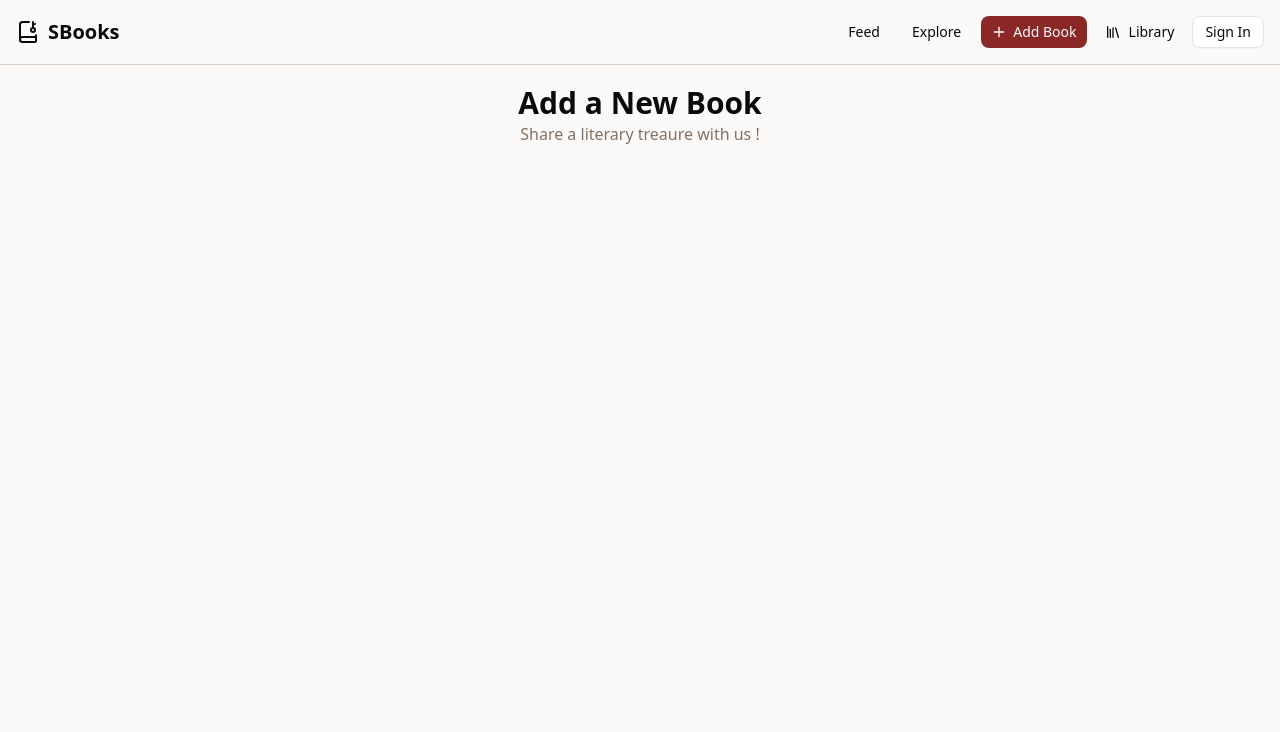
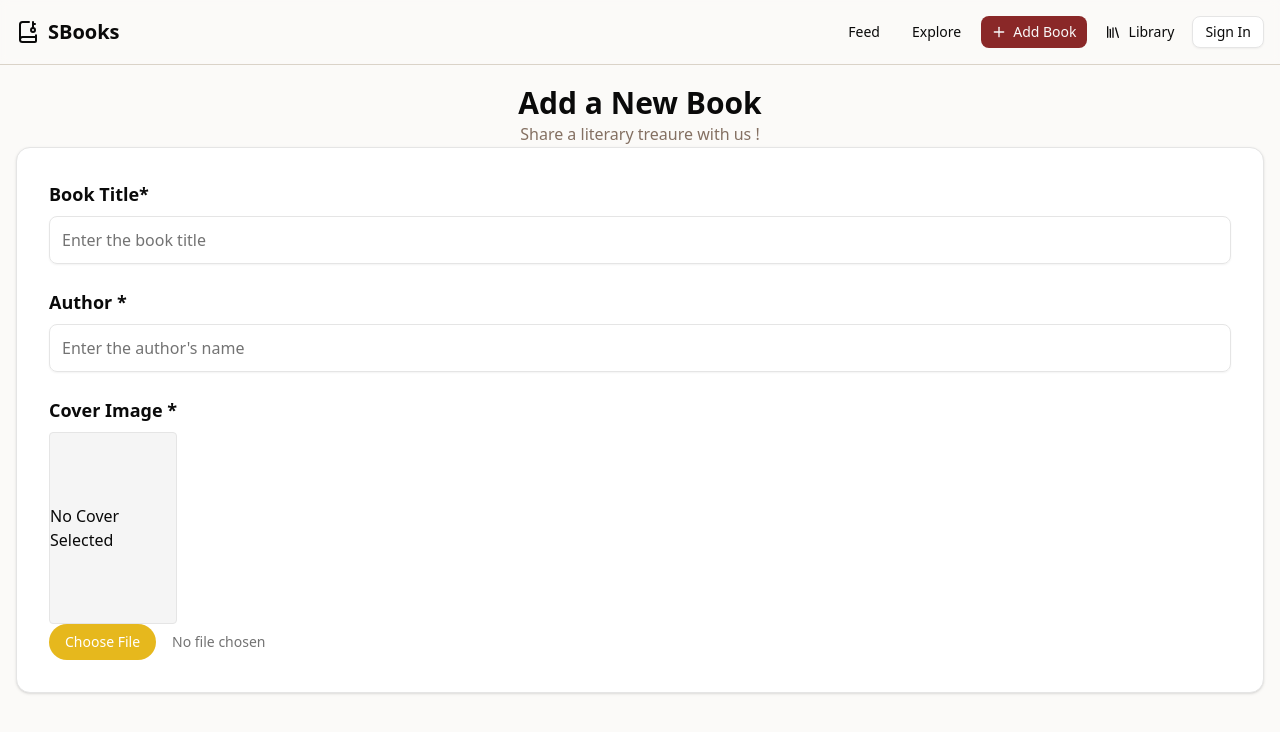
Before and after one commit to shuraimbalochofficial/s-books, a Next.js app: page /add-book in a window 1280 px wide. Shown: the top 732 px of the page. Built offline with nearby package versions, Linux system fonts and the light colour scheme; no server answers.

Commit message:
Add files via upload

```diff
--- a/src/app/add-book/page.tsx
+++ b/src/app/add-book/page.tsx
@@ -1,3 +1,4 @@
+import AddBookForm from "@/components/add-book/AddBookForm";
 import React from "react";
 
 const page = () => {
@@ -12,6 +13,7 @@ const page = () => {
       </p>
 
       {/* form */}
+      <AddBookForm/>
     </div>
   );
 };
--- a/src/components/add-book/AddBookForm.tsx
+++ b/src/components/add-book/AddBookForm.tsx
@@ -1,14 +1,15 @@
+"use client";
 import React, { useState } from "react";
 import { Card } from "../ui/card";
 import { Label } from "../ui/label";
 import { Input } from "../ui/input";
 
 const AddBookForm = () => {
-  const [coverPreview, setCoverPreview] = useState<string | null>(null);
+  const [coverPreview, setCoverPreview] = useState(null);
   return (
     <div>
       <Card className="p-8">
-        <form>
+        <form className="space-y-6">
           <div className="space-y-2">
             <Label htmlFor="title" className="font-semibold text-lg">
               Book Title*
@@ -42,7 +43,27 @@ const AddBookForm = () => {
             </Label>
 
             <div>
-              <div></div>
+              <div className="w-32 h-48 bg-muted rounded overflow-hidden border flex items-center justify-center">
+                {coverPreview ? (
+                  <img
+                    src={coverPreview}
+                    alt="cover preview"
+                    className="w-full h-full object-cover"
+                  />
+                ) : (
+                  <div>No Cover Selected</div>
+                )}
+              </div>
+
+              <div className="flex-1">
+                <input
+                  id="cover"
+                  name="cover"
+                  type="file"
+                  accept="image/*"
+                  className="block w-full text-sm text-muted-foreground file:mr-4 file:py-2 file:px-4 file:rounded-full file:border-0 file:bg-[#E6B81D] file:text-white"
+                />
+              </div>
             </div>
           </div>
         </form>
```
